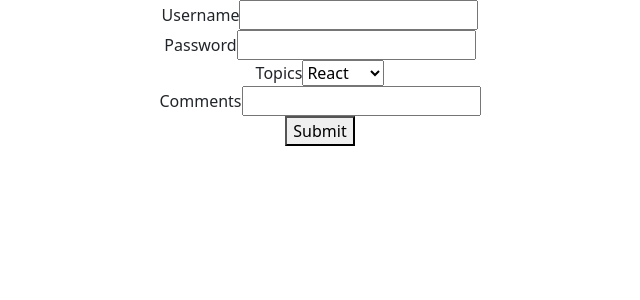
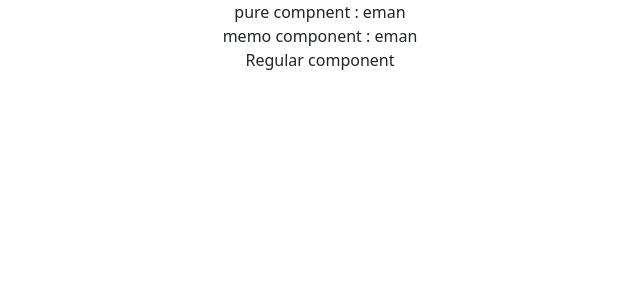
Before and after one commit to emangomaa/react-revision, a React (Create React App) app: page / in a window 1280 px wide. Shown: the top 300 px of the page, without its empty margins (320-960 px from the left). Built offline with nearby package versions, Linux system fonts and the light colour scheme.

Commit message:
add pure, memo component

```diff
--- a/src/App.js
+++ b/src/App.js
@@ -1,6 +1,7 @@
 
 import './App.css';
-import Form from './components/Form';
+// import Form from './components/Form';
+import ParentComp from './components/Pure component/ParentComp';
 // import NameList from './components/NameList';
 // import UserGreeting from './components/conditional rendering/UserGreeting';
 // import Great from './components/Great';
@@ -11,7 +12,8 @@ import Form from './components/Form';
 function App() {
   return (
     <div className="App">
-      <Form/>
+      <ParentComp/>
+      {/* <Form/> */}
       {/* <NameList/> */}
       {/* <UserGreeting/> */}
       {/* <Parent/> */}
--- /dev/null
+++ b/src/components/Pure component/MemoComp.js
@@ -0,0 +1,12 @@
+import React from 'react'
+
+function MemoComp({name}) {
+    console.log("memo component render")
+  return (
+    <div>
+      memo component : {name}
+    </div>
+  )
+}
+
+export default React.memo(MemoComp)
--- /dev/null
+++ b/src/components/Pure component/ParentComp.js
@@ -0,0 +1,32 @@
+import React, { Component } from 'react'
+
+import PureComp  from './PureComp'
+import MemoComp from './MemoComp'
+import RegComp from './RegComp'
+
+class ParentComp extends Component {
+    constructor(props) {
+      super(props)
+
+      this.state = {
+         name:"eman"
+      }
+    }
+    componentDidMount(){
+        setInterval(()=>{
+            this.setState({name:"eman"})
+        },2000)
+    }
+  render() {
+    console.log("********parent compnent Rendering")
+    return (
+      <div>
+        <PureComp name={this.state.name}/>
+        <MemoComp name={this.state.name}/>
+        <RegComp/>
+      </div>
+    )
+  }
+}
+
+export default ParentComp
--- /dev/null
+++ b/src/components/Pure component/PureComp.js
@@ -0,0 +1,13 @@
+import React, { PureComponent } from 'react'
+
+class PureComp extends PureComponent {
+  render() {
+    console.log("Pure component render")
+    return (
+      <div>
+        pure compnent : {this.props.name}
+      </div>
+    )
+  }
+}
+export default PureComp
--- /dev/null
+++ b/src/components/Pure component/RegComp.js
@@ -0,0 +1,15 @@
+import React, { Component } from 'react'
+
+export class RegComp extends Component {
+
+  render() {
+    console.log("Reg Component rendering")
+    return (
+      <div>
+        Regular component
+      </div>
+    )
+  }
+}
+
+export default RegComp
```
